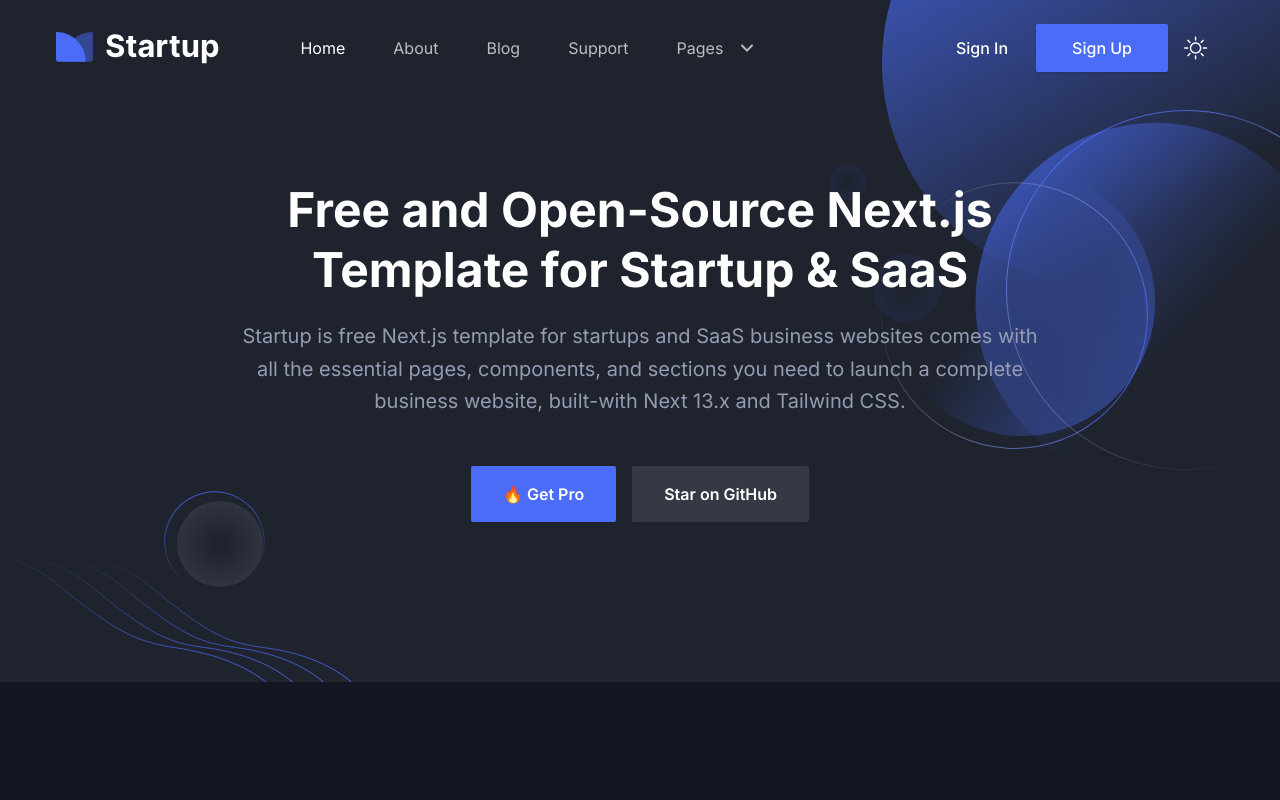
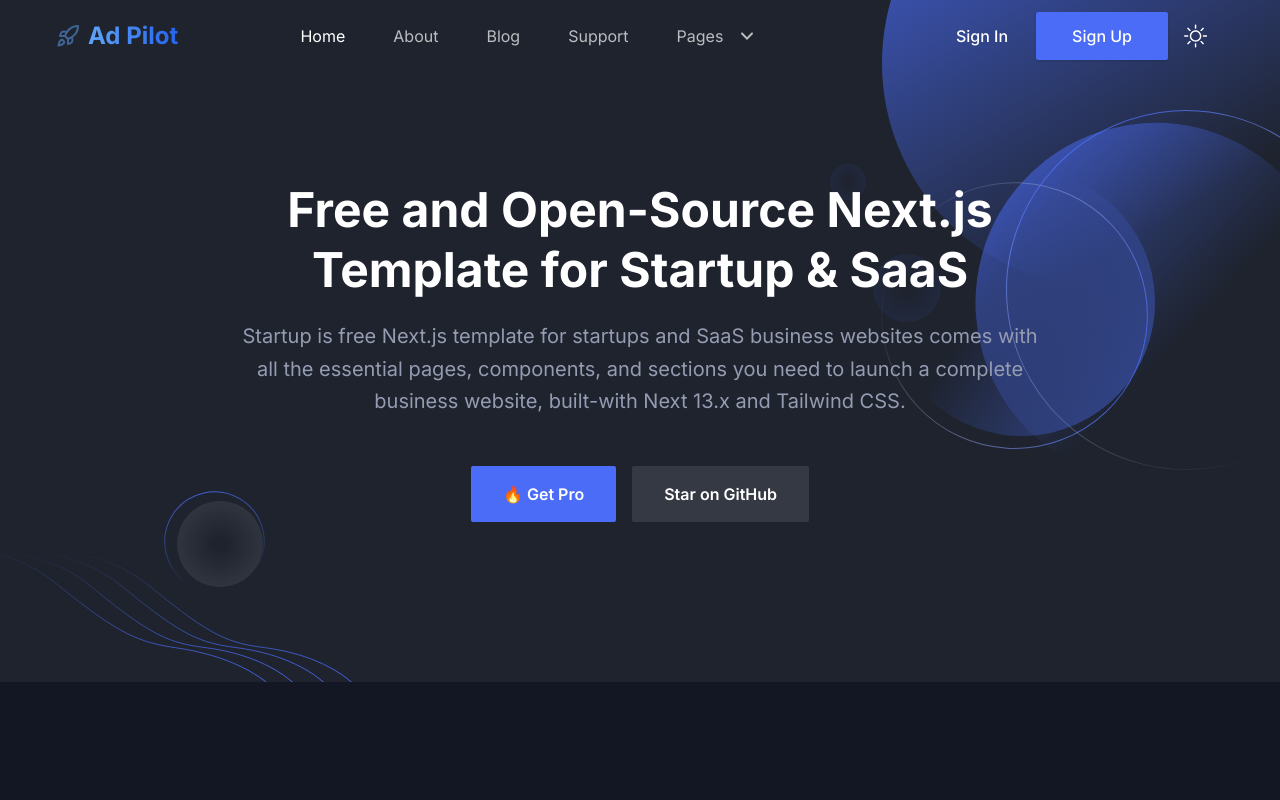
Before and after one commit to saadsohail05/Ad-Pilot, a Next.js app in the folder Frontend/my-app/: page / in a window 1280 px wide. Shown: the top 800 px of the page. Built offline with nearby package versions, Linux system fonts and the light colour scheme.

Commit message:
Header Changed

```diff
--- a/Frontend/my-app/package.json
+++ b/Frontend/my-app/package.json
@@ -11,6 +11,8 @@
   "dependencies": {
     "eslint": "^8.56.0",
     "eslint-config-next": "^14.1.0",
+    "lucide": "^0.456.0",
+    "lucide-react": "^0.456.0",
     "next": "^14.1.0",
     "next-themes": "^0.2.1",
     "react": "^18.2.0",
--- a/Frontend/my-app/src/app/page.tsx
+++ b/Frontend/my-app/src/app/page.tsx
@@ -12,8 +12,8 @@
 import { Metadata } from "next";
 
 export const metadata: Metadata = {
-  title: "Free Next.js Template for Startup and SaaS",
-  description: "This is Home for Startup Nextjs Template",
+  title: "Ad Pilot",
+  description: "This is Home for Ad Pilot",
   // other metadata
 };
 
--- a/Frontend/my-app/src/components/Header/index.tsx
+++ b/Frontend/my-app/src/components/Header/index.tsx
@@ -1,6 +1,7 @@
 "use client";
 import Image from "next/image";
 import Link from "next/link";
+import { Rocket } from 'lucide-react';
 import { usePathname } from "next/navigation";
 import { useEffect, useState } from "react";
 import ThemeToggler from "./ThemeToggler";
@@ -50,27 +51,16 @@
         <div className="container">
           <div className="relative -mx-4 flex items-center justify-between">
             <div className="w-60 max-w-full px-4 xl:mr-12">
-              <Link
-                href="/"
-                className={`header-logo block w-full ${
-                  sticky ? "py-5 lg:py-2" : "py-8"
-                } `}
-              >
-                <Image
-                  src="/images/logo/logo-2.svg"
-                  alt="logo"
-                  width={140}
-                  height={30}
-                  className="w-full dark:hidden"
-                />
-                <Image
-                  src="/images/logo/logo.svg"
-                  alt="logo"
-                  width={140}
-                  height={30}
-                  className="hidden w-full dark:block"
-                />
-              </Link>
+              <Link href="/" className="flex items-center space-x-2 transition-transform hover:scale-105">
+    <span className="relative">
+      <Rocket className="h-6 w-6 text-blue-400 animate-pulse" />
+      <span className="absolute top-0 right-0 h-2 w-2 rounded-full bg-blue-400 animate-ping" />
+    </span>
+    <span className="text-2xl font-bold bg-gradient-to-r from-blue-400 to-blue-600 text-transparent bg-clip-text">
+      Ad Pilot
+    </span>
+      </Link>
+
             </div>
             <div className="flex w-full items-center justify-between px-4">
               <div>
```
Also changed, not shown: 1 other file (tests, documents, lock files or other folders).
